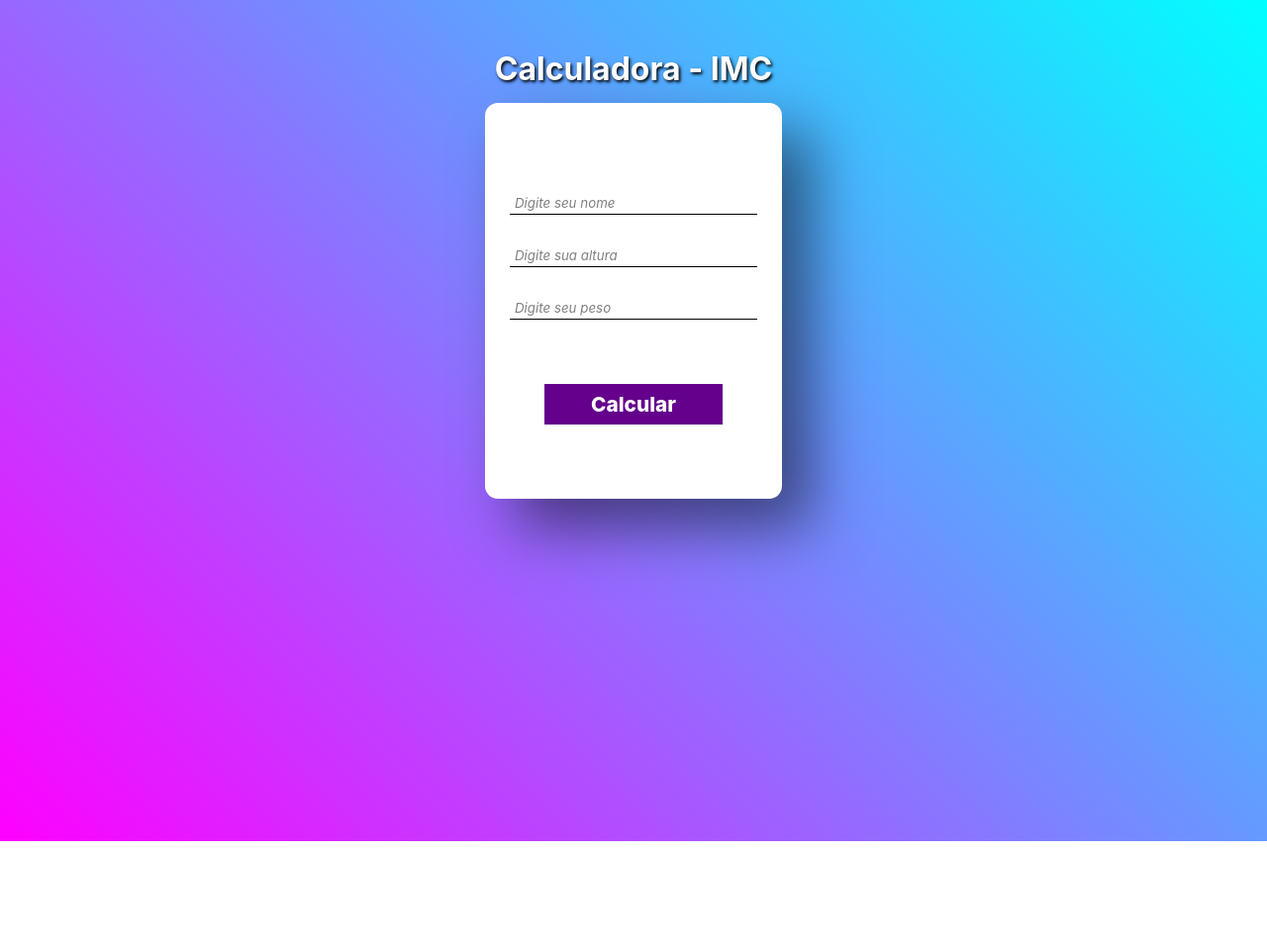
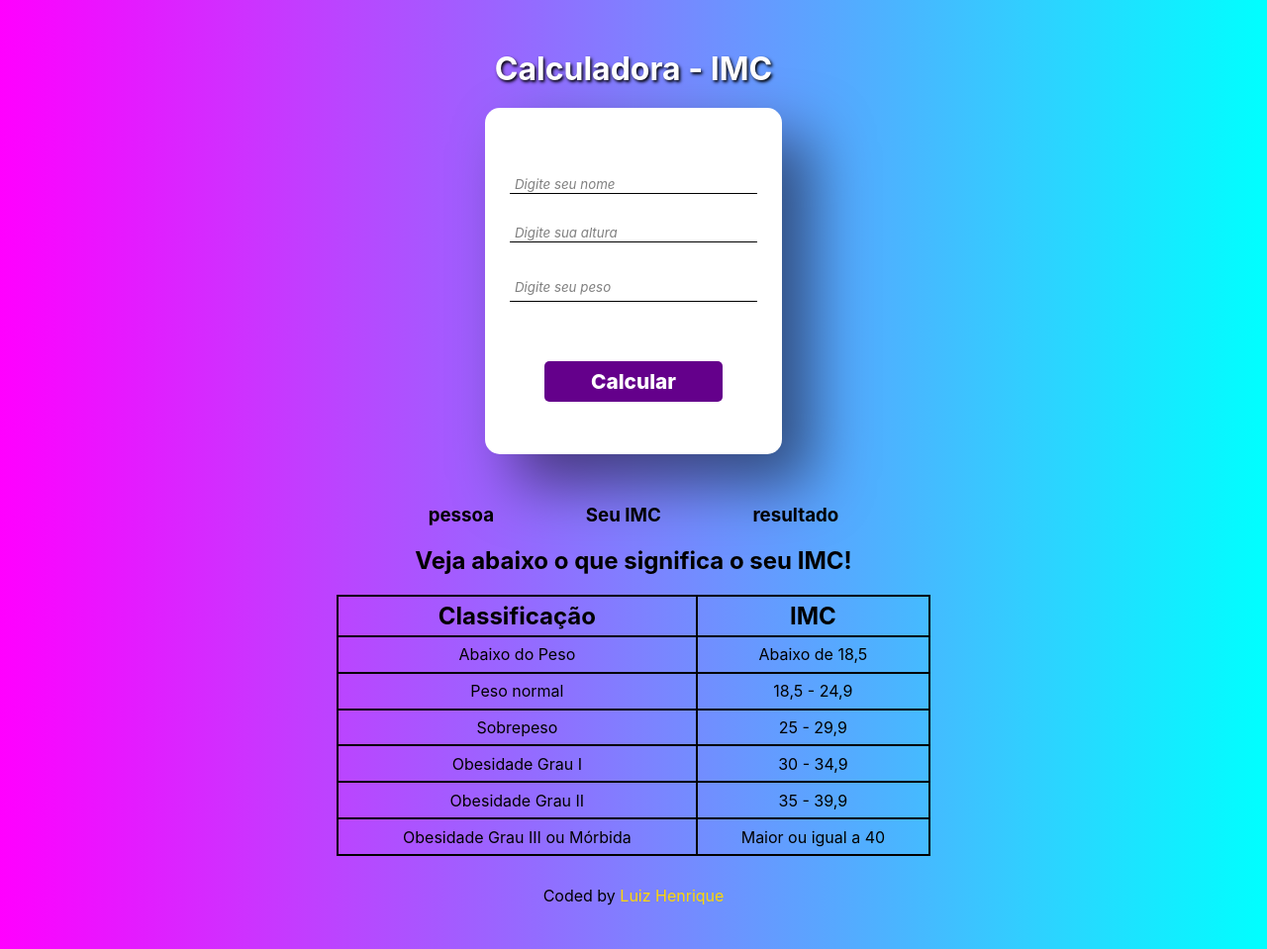
Before and after one commit to LuizHenrique2212/Calculadora-de-IMC, a plain HTML site: page index.html in a window 1280 px wide. Shown: the whole page at 99% size. Before the commit the page ends 850 px from the top, so only its background shows below. Drawn offline with Linux system fonts and the light colour scheme.

Commit message:
Versão final

```diff
--- a/index.html
+++ b/index.html
@@ -9,7 +9,7 @@
     <title>IMC</title>
 </head>
 <body>
-    <header id="cabeçalho" >
+    <header id="cabeçalho">
         <h1>Calculadora - IMC</h1>
     </header>
     <main id="corpo">
@@ -25,8 +25,9 @@
     <footer id="resultado">
         <div id="hidden">
         <div id="topo_tabela">
-        <h3 id="nome_resultado"> <h3>
-        <h3 id="imc">Seu IMC<h3 id="imc_resultado"></h3> </h3>
+            <h3 id="nome_resultado">pessoa</h3>
+            <h3 id="imc">Seu IMC</h3>
+            <h3 id="imc_resultado">resultado</h3>
         </div>
             <h2 id="titulo_tabela">Veja abaixo o que significa o seu IMC!</h2>
             <table id="tabela" cellspacing="5px">
@@ -63,6 +64,7 @@
                 </tr>
                 </tbody>
             </table>
+            Coded by <a id="autor" href="https://github.com/LuizHenrique2212" target="_blank">Luiz Henrique</a>
         </div>
     </footer>
 </body>
--- a/index.js
+++ b/index.js
@@ -26,7 +26,7 @@ function CalculaIMC(altura,peso){
 
 //Coloca a div em uma variável e esconde seu contaúdo
 let hidden = document.querySelector("#hidden");
-hidden.style.display = "none";
+hidden.style.display = "block";
 
 const botao = document.querySelector("#botão");
 //Condicionando ações para ocorrer após pressionar o botão.
--- a/style.css
+++ b/style.css
@@ -1,90 +1,65 @@
-/*Zerando as propriedades de espaço do HTML e definindo uma fonte geral*/
 *{
     margin: 0;
-    padding: 0;
+    padding-left: 0;
     border: 0;
     box-sizing: border-box;
     font-family: -apple-system, BlinkMacSystemFont, 'Segoe UI', Roboto, Oxygen, Ubuntu, Cantarell, 'Open Sans', 'Helvetica Neue', sans-serif;
-
 }
 
 body{
-    /* Cor do background */
-    background:linear-gradient(45deg, magenta, cyan);
-    /* Deixa o background sem separações */
-    background-repeat: no-repeat;
-    /* Aplica o gradient na tela toda */
-    height:100vh;
-    width: 100vw;
-    /* Centralizando o conteudo */
     display: flex;
     flex-direction: column;
-    align-items:center;
-    /*Espaçamento entre o conteúdo e o topo da página*/
-    margin-top: 50px;
+    align-items: center;
+    background-image:linear-gradient(to right, magenta, cyan);
 }
 
-/*Ajustando o título*/
 header#cabeçalho{
-    display: flex;
-    flex-direction: row;
-    align-items: center;
-    justify-content: center;
-    width:fit-content;
-    /* Evita a separação das palavras */
-    min-width: 275px;
-    /* Dando um espaço do título para o formulário */
-    margin-bottom: 15px;
-    /*Cor e sombra do título*/
+    min-width: fit-content;
+    margin-top: 50px;
+    margin-bottom: 20px;
     color: white;
     text-shadow: black 0.1em 0.1em 0.2em;
 }
 
 main#corpo{
-    /* cor e altura do formulário */
-    background: white ;
-    height: 400px;
-    width: 300px;
-    /* espaçamento*/
-    /* padding: 2rem; */
-    /* Sombra da borda */
-    box-shadow: 30px 30px 60px rgba(0, 0, 0, 0.5);
-    /*Cantos arredondados nas bordas*/
-    border-radius: 13px;
+    background-color: white;
+    color: black;
+    height: 350px;
+    width: 60vw;
+    max-width: 300px;
     display: flex;
     flex-direction: column;
+    justify-content: space-evenly;
     align-items: center;
-    justify-content: center;
+    border-radius: 15px;
+    box-shadow: 30px 30px 60px rgba(0, 0, 0, 0.5);
 }
 
-/*Deixa os formulários alinhados com o retângulo branco*/
 form{
+    height: 150px;
     display: flex;
     flex-direction: column;
-    justify-content: center;
+    justify-content: space-around;
     align-items: center;
 }
 
-
 input{
-    /* Deixa sem bordas quando o campo é selecionado */
     outline: none;
-    /* tamanho e espaçamento das inputs */
-    width: 250px;
-    height: 23px;
+    width: 50vw;
+    max-width: 250px;
+    height: 30px;
     margin: 15px;
     border-bottom: solid 0.5px black;
-    max-width: 280px;
 }
 
-/*Os dois seletroes a seguir retiram as setas de incremento e decremento ao lado dos inputs numéricos*/
 input[type=number]::-webkit-inner-spin-button {
     -webkit-appearance: none;
 }
+
 input[type=number] {
     -moz-appearance: textfield;
     appearance: textfield;
- }
+}
 
 input::placeholder{
     font-style: italic;
@@ -93,33 +68,38 @@ input::placeholder{
 }
 
 button{
-    margin-top: 50px;
-    /* Aumenta os espaços internos do botão */
     padding: 0.5rem;
     cursor: pointer;
-    /* Largura resonsiva de acordo com o tamnhao da tela */
-    width: 180px;
-    /* Tamanho da fonte */
+    width: 45vw;
+    max-width: 180px;
+    min-width: fit-content;
     font-size: 1.3rem;
     background: rgb(100, 0, 139);
     color: white;
-    /* "espessura" da fonte */
     font-weight: 800;
+    border-radius: 5px;
 }
 
-footer#resultado{
-    margin-top: 30px;
+footer{
+    width: 80vw;
+    height:500px;
     max-width: 600px;
-    height: fit-content;
-    display: flex;
-    flex-direction: column;
-    justify-content: center;
-    align-items: center;
+
 }
 
-/*Animação*/
-footer div#hidden{
-    transition-duration: 6s;
+div#hidden{
+    text-align: center;
+    transition-duration: 1s;
+}
+
+div#topo_tabela{
+    margin-top: 50px;
+    margin-bottom: 20px;
+    width: 80vw;
+    max-width: 600px;
+    display: inline-flex;
+    flex-direction: row;
+    justify-content: space-evenly;
 }
 
 @keyframes deslizar{
@@ -130,31 +110,15 @@ footer div#hidden{
     100% { margin-top: 0px; }
 }
 
-
-div#topo_tabela{
-    display: flex;
-    flex-direction: row;
-    align-items: center;
-    justify-content: space-around;
-    padding: 10px;
-    font-size: 1.5rem;
-    width:auto;
-}
-
-h2#titulo_tabela{
-    margin: 15px;
-    text-align: center;
-}
-
 table#tabela{
-    width: 500px;
-    height: 23vh;
-    /* border: black solid 2px; */
-    padding: 5px;
-    text-align: center;
+    margin-top: 20px;
+    width: 80vw;
+    max-width: 600px;
+    height: 33vh;
+    max-height: 300px;
     border: 1px black solid;
-    /*Deixa as bordas igual a de uma atabela comum*/
     border-collapse: collapse;
+    margin-bottom: 30px;
 }
 
 table#tabela th {
@@ -169,25 +133,13 @@ table#tabela td {
     padding: 5px;
 }
 
-/* Media queries */
+a#autor{
+    margin-bottom: 20px;
+    color:gold;
+    font-style:normal;
+    cursor: pointer;
+}
 
-@media only screen and (max-width: 627px) {
-    footer{
-        width: 100vw;
-        display: flex;
-        flex-direction: column;
-        justify-content: center;
-        align-items: center;
-        background-color: crimson;
-    }
-    div#hidden{
-        background-color: aqua;
-        width: 80vw;
-    }
-    div#topo_tabela{
-        width: 80vw;
-        text-align: center;
-        margin: 5px;
-        background-color: blueviolet;
-    }
+a:link{
+    text-decoration: none;
 }
```
Lines whose indentation alone changed are shown as unchanged.
